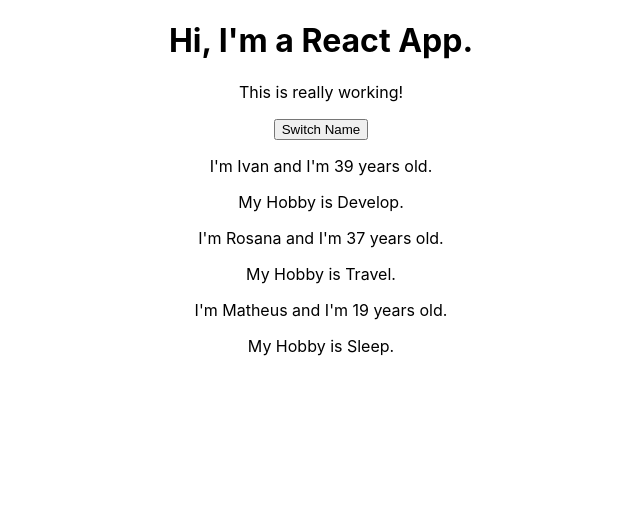
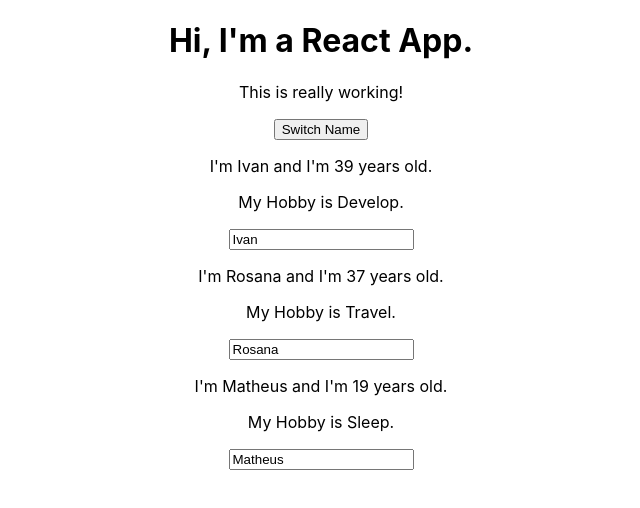
Before and after one commit to tabarino/react-complete-guide, a React (Create React App) app: page / in a window 1280 px wide. Shown: the top 508 px of the page, without its empty margins (319-959 px from the left). Built offline with nearby package versions, Linux system fonts and the light colour scheme.

Commit message:
Add Two Way Binding

```diff
--- a/src/App.js
+++ b/src/App.js
@@ -30,7 +30,8 @@
         </Person>
         <Person
           name={this.state.persons[2].name}
-          age={this.state.persons[2].age}>My Hobby is Sleep.
+          age={this.state.persons[2].age}
+          changed={this.nameChangedHandler}>My Hobby is Sleep.
         </Person>
       </div>
     );
@@ -52,6 +53,16 @@
         { name: newName, age: 39 },
         { name: 'Rosana', age: 38 },
         { name: 'Matheus', age: 19 }
+      ]
+    });
+  }
+
+  nameChangedHandler = (event) => {
+    this.setState({
+      persons: [
+        { name: 'Ivan', age: 39 },
+        { name: 'Rosana', age: 38 },
+        { name: event.target.value, age: 19 }
       ]
     });
   }
--- a/src/Person/Person.js
+++ b/src/Person/Person.js
@@ -3,8 +3,9 @@
 const person = (props) => {
     return (
         <div>
-            <p onClick={props.click}>I'm { props.name } and I'm { props.age } years old.</p>
-            <p>{ props.children }</p>
+            <p onClick={props.click}>I'm {props.name} and I'm {props.age} years old.</p>
+            <p>{props.children}</p>
+            <input type="text" onChange={props.changed} value={props.name}></input>
         </div>
     );
 }
```
